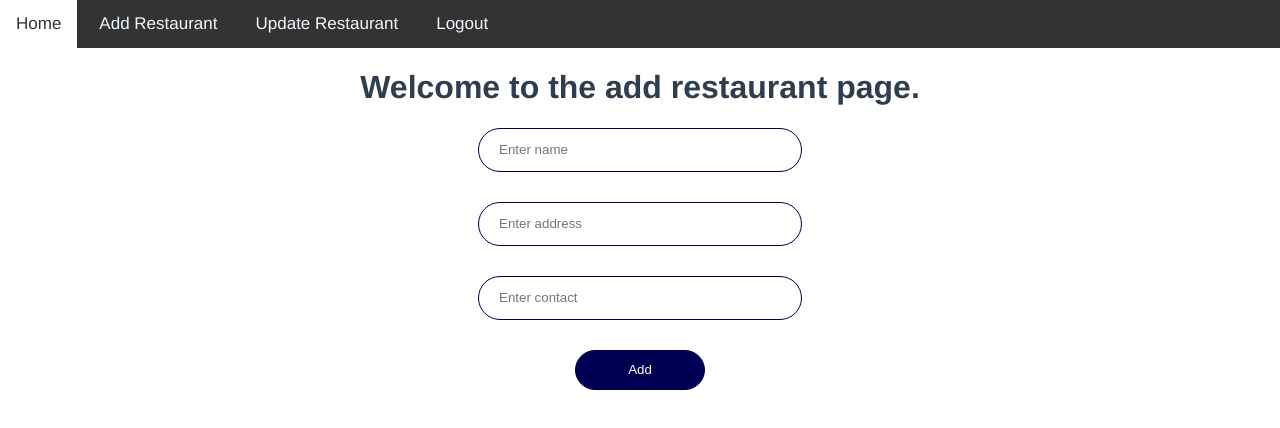
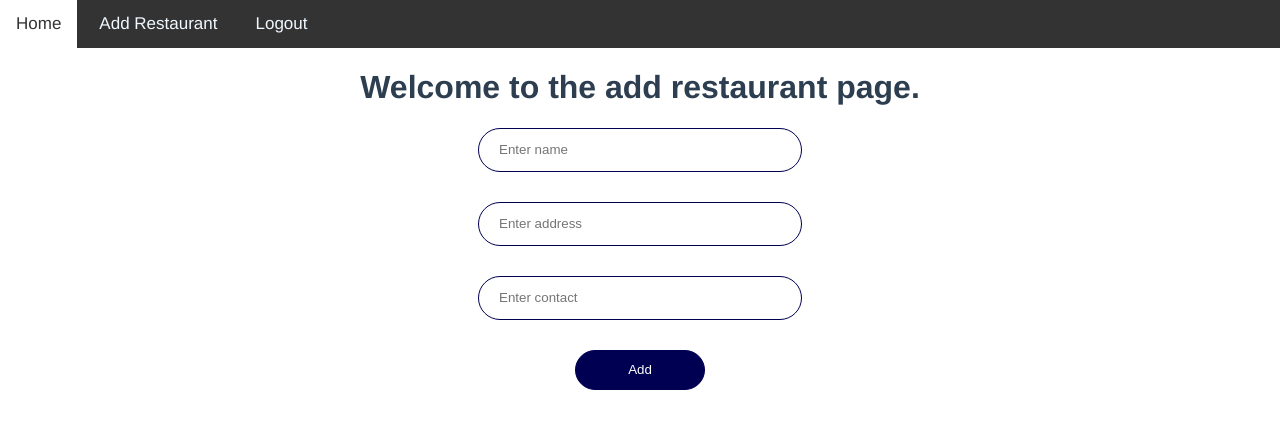
Before and after one commit to egreenfield323/restaurant-management-app, a Vue app in the folder Project/restaurant-app/: page /add in a window 1280 px wide. Shown: the top 428 px of the page. Built offline with nearby package versions, Linux system fonts and the light colour scheme; sample sign-in values are in the browser's storage.

Commit message:
remove update restaurant from header

```diff
--- a/Project/restaurant-app/src/components/PageHeader.vue
+++ b/Project/restaurant-app/src/components/PageHeader.vue
@@ -3,7 +3,6 @@
     <div class="nav">
         <router-link to="/">Home</router-link>
         <router-link to="/add">Add Restaurant</router-link>
-        <router-link to="/update">Update Restaurant</router-link>
         <a v-on:click="logout" href="#">Logout</a>
     </div>
 
```
